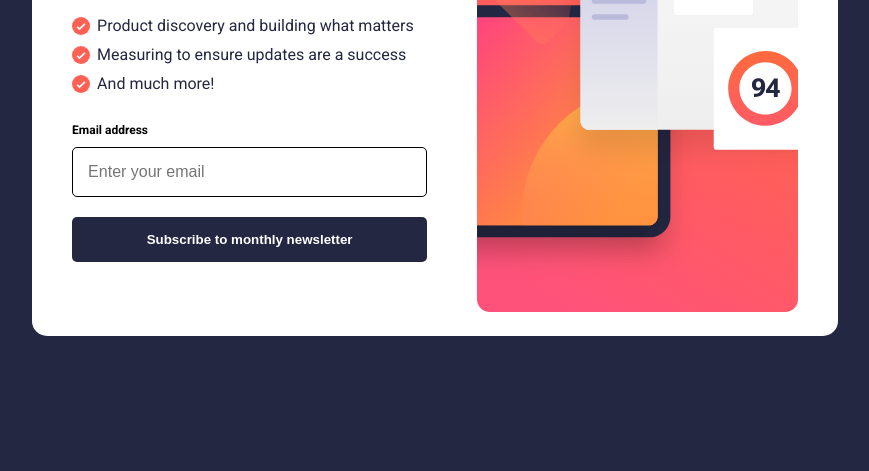
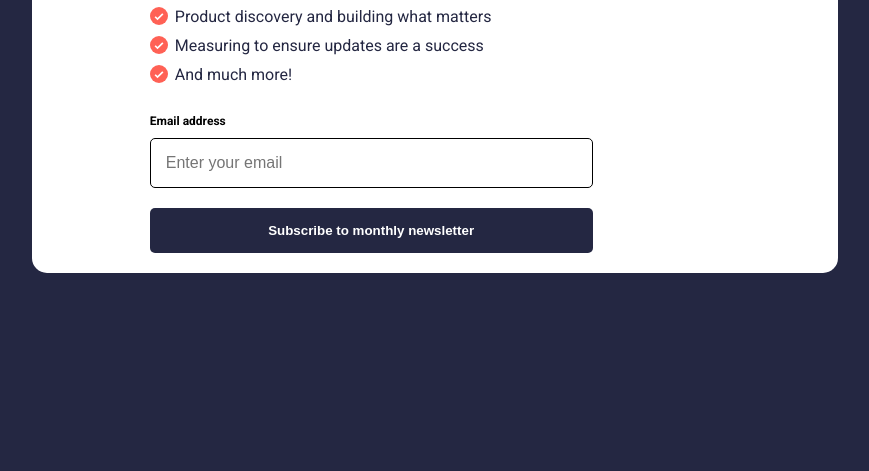
Before and after one commit to SavanChauhan2110/Newsletter-sign-up-form-, a plain HTML site: page index.html in a window 1280 px wide. Shown: the part 329-800 px from the top of the page, without its empty margins (205-1074 px from the left). Drawn offline with Linux system fonts and the light colour scheme.

Commit message:
Update index.html

```diff
--- a/index.html
+++ b/index.html
@@ -37,9 +37,7 @@
                     </form>
 
                 </div>
-                <div class="img">
-                    <img src="./images/illustration-sign-up-desktop.svg" alt="">
-                </div>
+                <div class="img"></div>
             </div>
         </div>
     </div>
```
